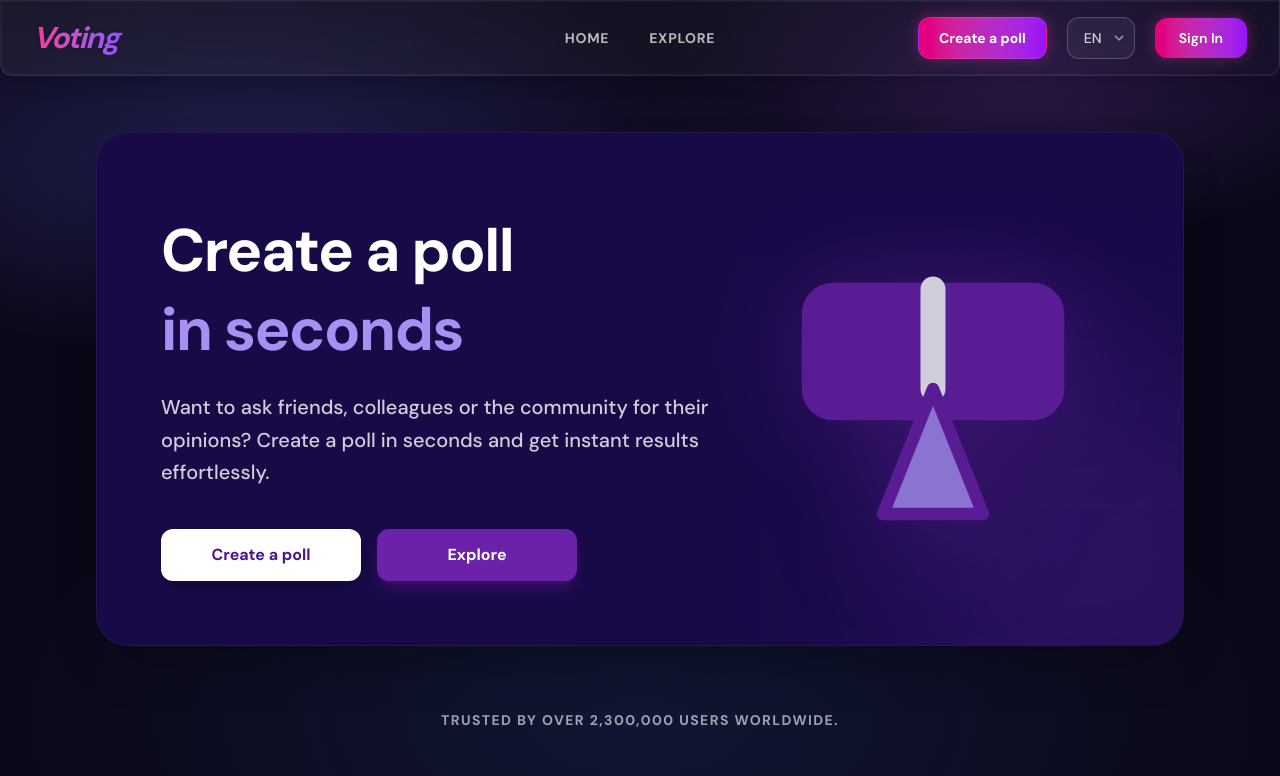
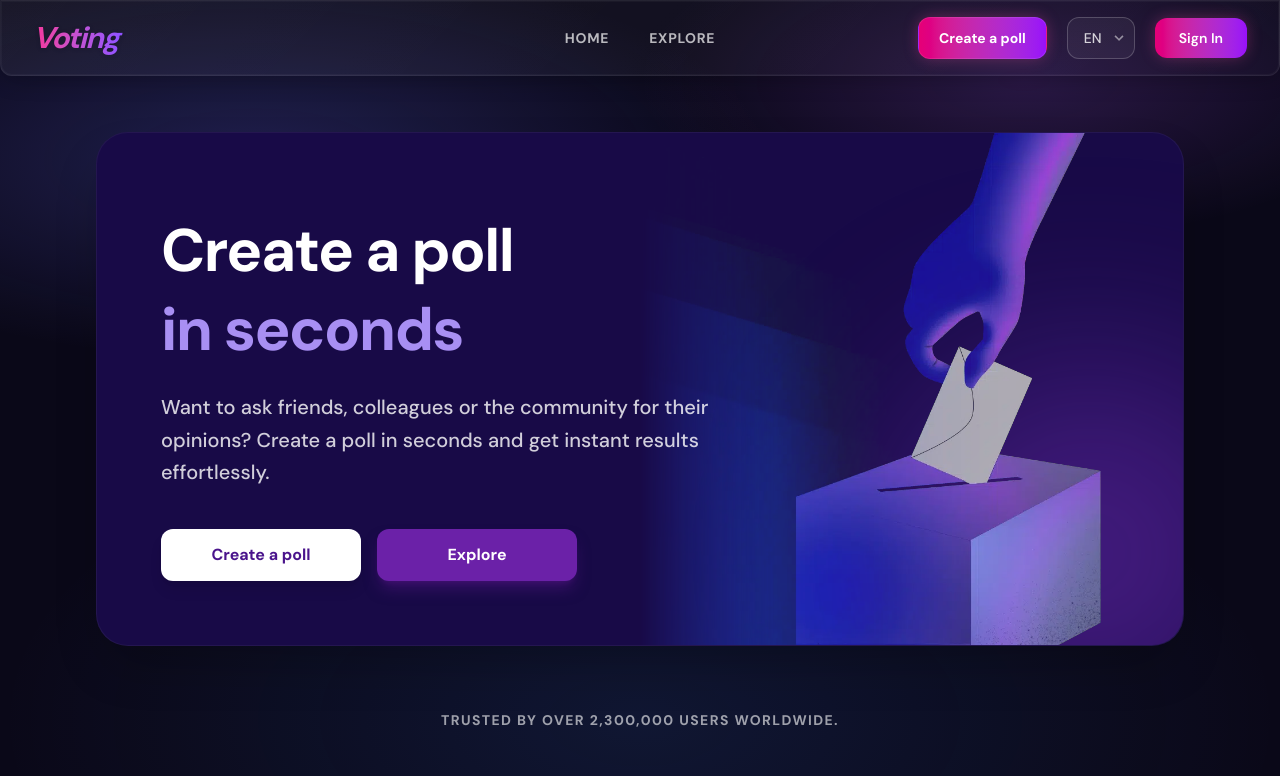
Before and after one commit to QuyKHMTutc/systemVotting, a React (Vite) app in the folder frontend/: page / in a window 1280 px wide. Shown: the top 776 px of the page. Built offline with nearby package versions, Linux system fonts and the light colour scheme; no server answers.

Commit message:
update home fe

```diff
--- a/frontend/src/pages/Home.tsx
+++ b/frontend/src/pages/Home.tsx
@@ -1,6 +1,7 @@
 import Navbar from '../components/Navbar';
 import { useTranslation } from 'react-i18next';
 import { Link } from 'react-router-dom';
+import bannerImg from '../assets/banner.png';
 
 const Home = () => {
   const { t } = useTranslation();
@@ -41,15 +42,14 @@ const Home = () => {
           </div>
 
           {/* Graphic Element (Hand slipping ballot) - We simulate the visual with gradients and an icon since we don't have the exact image */}
-          <div className="hidden lg:block absolute right-0 bottom-0 w-[45%] h-full opacity-80 pointer-events-none">
-             <div className="absolute right-[-100px] bottom-[-100px] w-96 h-96 bg-purple-500/20 rounded-full blur-[100px]"></div>
-             <div className="absolute right-[100px] top-[50%] -translate-y-1/2">
-                <svg xmlns="http://www.w3.org/2000/svg" width="300" height="300" viewBox="0 0 24 24" fill="none" stroke="currentColor" strokeWidth="1" strokeLinecap="round" strokeLinejoin="round" className="text-[#6b21a8] drop-shadow-[0_0_50px_rgba(107,33,168,0.5)]">
-                    <path d="M4 14a2 2 0 0 1-2-2V6a2 2 0 0 1 2-2h16a2 2 0 0 1 2 2v6a2 2 0 0 1-2 2H4z" fill="#6b21a8"/>
-                    <path d="M12 4v8" stroke="white" strokeWidth="2"/>
-                    <path d="M8 22L12 12l4 10H8z" fill="#a88ff3"/>
-                </svg>
-             </div>
+          {/* Graphic Element */}
+          <div className="hidden lg:block absolute right-0 bottom-0 top-0 w-[50%] pointer-events-none overflow-hidden">
+             <div className="absolute right-[-100px] bottom-[-100px] w-96 h-96 bg-purple-500/30 rounded-full blur-[100px]"></div>
+             <img
+                 src={bannerImg}
+                 alt="Ban bình chọn"
+                 className="absolute right-0 top-0 w-full h-full object-cover object-left pointer-events-none [mask-image:linear-gradient(to_right,transparent_0%,black_25%)] mix-blend-lighten opacity-90"
+             />
           </div>
         </div>
 
```
Also changed, not shown: frontend/public/banner.png (added), frontend/src/assets/banner.png (added).
